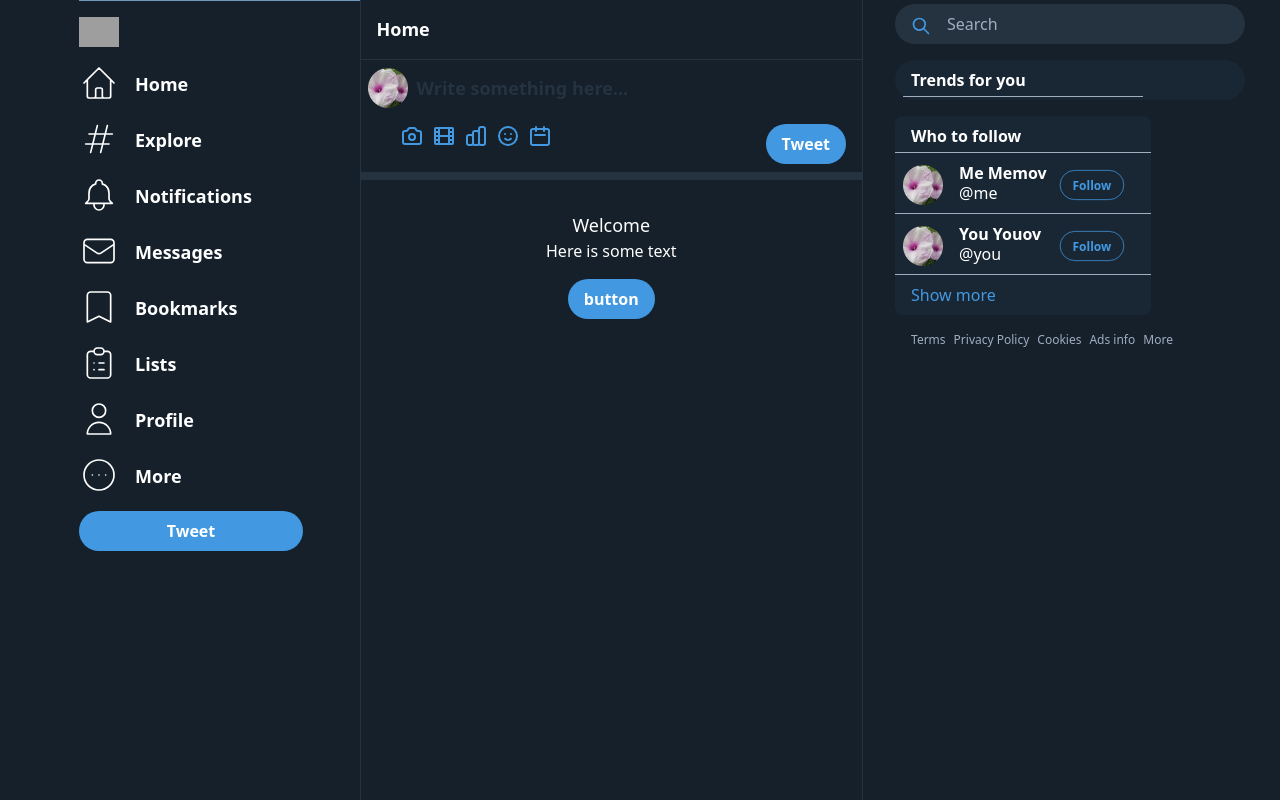
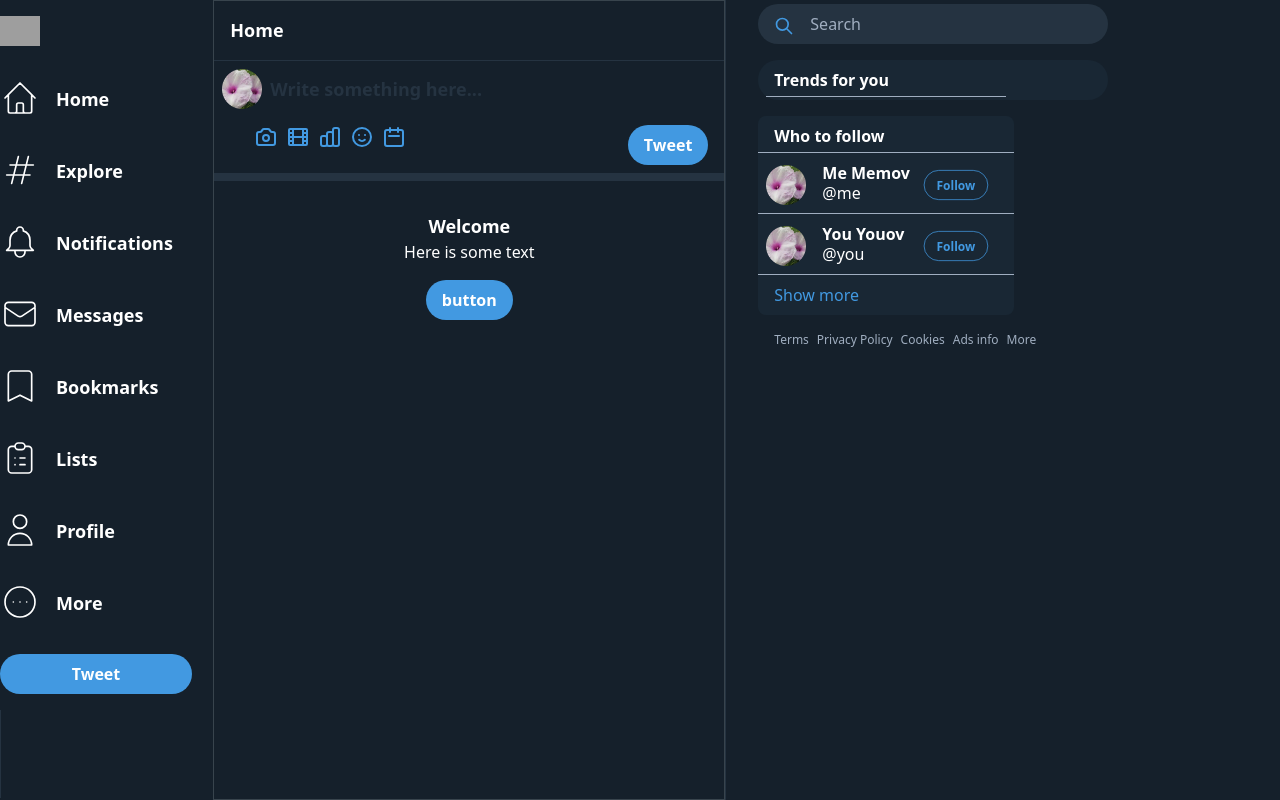
Before and after one commit to GrenthFP/TailwindExample, a Next.js app: page / in a window 1280 px wide. Built offline with nearby package versions, Linux system fonts and the light colour scheme; grey boxes are pictures that could not be loaded.

Commit message:
completely fixed the phone view

```diff
--- a/pages/index.js
+++ b/pages/index.js
@@ -1,24 +1,23 @@
 export default function IndexPage() {
   return (
-    <div className="w-screen h-screen bg-twitter lg:flex lg:flex-row">
-      <div className="hidden lg:block lg:h-screen lg:w-12"></div>
-
-      <div className="absolute bottom-0 w-full lg:relative lg:w-1/4 lg:flex lg:flex-row">
-        <button className="flex mb-5 items-center justify-center w-14.75 h-14.75 ml-auto mr-5 font-bold text-white bg-tweeterblue rounded-full hover:bg-blue-700 lg:hidden">
+    <div className="w-screen h-screen bg-twitter md:flex md:flex-row">
+      <div className="absolute bottom-0 w-full md:relative md:w-1/6 ml:w-1/4 md:flex md:flex-row">
+        <button className="flex mb-5 items-center justify-center w-14.75 h-14.75 ml-auto mr-5 font-bold text-white bg-tweeterblue rounded-full hover:bg-blue-700 md:hidden">
           <img
             src="https://upload.wikimedia.org/wikipedia/commons/c/c4/Quill_and_ink.svg"
             className="w-10 h-10"
           ></img>
         </button>
 
-        <div className="flex text-white border-t mb-0.5 border-dunno lg:flex-col lg:space-y-4 lg:w-full lg:ml-8">
+        <div className="flex text-white md:border-none border-t mb-0.5 border-dunno md:flex-col md:space-y-4 md:w-full ">
+          <div className="flex w-full h-full md:ml-auto md:w-16 xl:w-56 md:block ">
             <img
               src="https://i.pinimg.com/originals/88/69/9b/88699b2ec3b3164abaf20a23e20ed935.png"
-            className="hidden w-10 h-auto mt-4 lg:block "
+              className="hidden w-10 h-auto mt-4 md:block "
             ></img>
-          <button className="flex justify-center w-1/4 lg:w-auto lg:justify-start lg:my-8">
+            <button className="flex justify-center w-1/4 md:w-auto md:justify-start md:my-8">
               <svg
-              className="w-6.5625 lg:w-10  h-auto mb-auto mt-auto"
+                className="w-6.5625 md:w-10  h-auto mb-auto mt-auto"
                 xmlns="http://www.w3.org/2000/svg"
                 fill="none"
                 viewBox="0 0 24 24"
@@ -31,14 +30,14 @@ export default function IndexPage() {
                   d="M3 12l2-2m0 0l7-7 7 7M5 10v10a1 1 0 001 1h3m10-11l2 2m-2-2v10a1 1 0 01-1 1h-3m-6 0a1 1 0 001-1v-4a1 1 0 011-1h2a1 1 0 011 1v4a1 1 0 001 1m-6 0h6"
                 />
               </svg>
-            <span className="hidden pl-4 mt-2 text-lg font-bold text-white lg:block">
+              <span className="hidden pl-4 mt-2 text-lg font-bold text-white xl:block">
                 {" "}
                 Home
               </span>
             </button>
-          <button className="flex h-12.625 lg:h-auto justify-center w-1/4 lg:w-auto lg:justify-start lg:mb-8">
+            <button className="flex h-12.625 md:h-auto justify-center w-1/4 md:w-auto md:justify-start md:mb-8">
               <svg
-              className="w-6.5625 h-auto lg:hidden mb-auto mt-auto"
+                className="w-6.5625 h-auto md:hidden mb-auto mt-auto"
                 xmlns="http://www.w3.org/2000/svg"
                 fill="none"
                 viewBox="0 0 24 24"
@@ -52,7 +51,7 @@ export default function IndexPage() {
                 />
               </svg>
               <svg
-              className="hidden w-10 h-10 lg:block"
+                className="hidden w-10 h-10 md:block"
                 xmlns="http://www.w3.org/2000/svg"
                 fill="none"
                 viewBox="0 0 24 24"
@@ -66,14 +65,14 @@ export default function IndexPage() {
                 />
               </svg>
 
-            <span className="hidden pl-4 mt-2 text-lg font-bold text-white lg:block">
+              <span className="hidden pl-4 mt-2 text-lg font-bold text-white xl:block">
                 {" "}
                 Explore
               </span>
             </button>
-          <button className="flex justify-center w-1/4 lg:w-auto lg:justify-start lg:mb-8">
+            <button className="flex justify-center w-1/4 md:w-auto md:justify-start md:mb-8">
               <svg
-              className="w-6.5625 lg:w-10 h-auto mb-auto mt-auto"
+                className="w-6.5625 md:w-10 h-auto mb-auto mt-auto"
                 xmlns="http://www.w3.org/2000/svg"
                 fill="none"
                 viewBox="0 0 24 24"
@@ -87,14 +86,14 @@ export default function IndexPage() {
                 />
               </svg>
 
-            <span className="hidden pl-4 mt-2 text-lg font-bold text-white lg:block">
+              <span className="hidden pl-4 mt-2 text-lg font-bold text-white xl:block">
                 {" "}
                 Notifications
               </span>
             </button>
-          <button className="flex justify-center w-1/4 lg:w-auto lg:justify-start lg:mb-8 ">
+            <button className="flex justify-center w-1/4 md:w-auto md:justify-start md:mb-8 ">
               <svg
-              className="w-6.5625 lg:w-10 h-auto mb-auto mt-auto "
+                className="w-6.5625 md:w-10 h-auto mb-auto mt-auto "
                 xmlns="http://www.w3.org/2000/svg"
                 fill="none"
                 viewBox="0 0 24 24"
@@ -107,12 +106,12 @@ export default function IndexPage() {
                   d="M3 8l7.89 5.26a2 2 0 002.22 0L21 8M5 19h14a2 2 0 002-2V7a2 2 0 00-2-2H5a2 2 0 00-2 2v10a2 2 0 002 2z"
                 />
               </svg>
-            <span className="hidden pl-4 mt-2 text-lg font-bold text-white lg:block">
+              <span className="hidden pl-4 mt-2 text-lg font-bold text-white xl:block">
                 {" "}
                 Messages
               </span>
             </button>
-          <button className="justify-center hidden lg:flex lg:justify-start lg:mb-8">
+            <button className="justify-center hidden md:flex md:justify-start md:mb-8">
               <svg
                 className="w-10 h-auto"
                 xmlns="http://www.w3.org/2000/svg"
@@ -127,12 +126,12 @@ export default function IndexPage() {
                   d="M5 5a2 2 0 012-2h10a2 2 0 012 2v16l-7-3.5L5 21V5z"
                 />
               </svg>
-            <span className="hidden pl-4 mt-2 text-lg font-bold text-white lg:block">
+              <span className="hidden pl-4 mt-2 text-lg font-bold text-white xl:block">
                 {" "}
                 Bookmarks
               </span>
             </button>
-          <button className="justify-center hidden lg:flex lg:justify-start lg:mb-8">
+            <button className="justify-center hidden md:flex md:justify-start md:mb-8">
               <svg
                 className="w-10 h-auto"
                 xmlns="http://www.w3.org/2000/svg"
@@ -147,12 +146,12 @@ export default function IndexPage() {
                   d="M9 5H7a2 2 0 00-2 2v12a2 2 0 002 2h10a2 2 0 002-2V7a2 2 0 00-2-2h-2M9 5a2 2 0 002 2h2a2 2 0 002-2M9 5a2 2 0 012-2h2a2 2 0 012 2m-3 7h3m-3 4h3m-6-4h.01M9 16h.01"
                 />
               </svg>
-            <span className="hidden pl-4 mt-2 text-lg font-bold text-white lg:block">
+              <span className="hidden pl-4 mt-2 text-lg font-bold text-white xl:block">
                 {" "}
                 Lists
               </span>
             </button>
-          <button className="justify-center hidden lg:flex lg:justify-start lg:mb-8">
+            <button className="justify-center hidden md:flex md:justify-start md:mb-8">
               <svg
                 className="w-10 h-auto"
                 xmlns="http://www.w3.org/2000/svg"
@@ -168,12 +167,12 @@ export default function IndexPage() {
                 />
               </svg>
 
-            <span className="hidden pl-4 mt-2 text-lg font-bold text-white lg:block">
+              <span className="hidden pl-4 mt-2 text-lg font-bold text-white xl:block">
                 {" "}
                 Profile
               </span>
             </button>
-          <button className="justify-center hidden lg:flex lg:justify-start lg:mb-8">
+            <button className="justify-center hidden md:flex md:justify-start md:mb-8">
               <svg
                 className="w-10 h-auto"
                 xmlns="http://www.w3.org/2000/svg"
@@ -188,46 +187,50 @@ export default function IndexPage() {
                   d="M8 12h.01M12 12h.01M16 12h.01M21 12a9 9 0 11-18 0 9 9 0 0118 0z"
                 />
               </svg>
-            <span className="hidden pl-4 mt-2 text-lg font-bold text-white lg:block">
+              <span className="hidden pl-4 mt-2 text-lg font-bold text-white xl:block">
                 {" "}
                 More
               </span>
             </button>
-          <button className="hidden w-56 px-4 py-2 font-bold text-white bg-blue-500 rounded-full hover:bg-blue-700 lg:block ">
+            <button className="hidden w-48 px-4 py-2 font-bold text-white bg-blue-500 rounded-full hover:bg-blue-700 xl:block ">
               Tweet
+            </button>
+            <button className="items-center justify-center hidden w-10 h-10 mb-5 ml-auto mr-6 font-bold text-white rounded-full md:flex bg-tweeterblue hover:bg-blue-700 xl:hidden">
+              <img
+                src="https://upload.wikimedia.org/wikipedia/commons/c/c4/Quill_and_ink.svg"
+                className="w-6 h-6"
+              ></img>
             </button>
           </div>
           <div className="hidden h-0.25 w-full bg-twittergray  lg:h-screen lg:w-0.25 lg:block"></div>
         </div>
+      </div>
       {/*Side bar almost finished*/}
-      <div className="w-screen lg:w-2/5">
+      <div className="w-screen lg:max-w-lg md:border xl:w-2/5 border-dunno">
         <nav className="flex flex-row ">
           <img
             src="picture.png"
-            className="w-7.5 h-auto mx-4  my-3 lg:hidden"
+            className="w-7.5 h-auto mx-4  my-3 md:hidden"
           ></img>
           <a
             href="/home/"
-            className="mt-4 ml-4 text-lg font-bold text-white lg:mb-4"
+            className="mt-4 ml-4 text-lg font-bold text-white md:mb-4"
           >
             Home
           </a>
         </nav>
-        <div className="h-0.25 w-full bg-twittergray "></div>
-        <div className="hidden lg:flex-row lg:flex">
-          <img
-            src="picture.png"
-            className="hidden w-10 h-10 mx-2 my-2 lg:block"
-          ></img>
+        <div className="h-0.25 w-full bg-twittergray"></div>
+        <div className="hidden md:flex-row md:flex">
+          <img src="picture.png" className="w-10 h-10 mx-2 my-2"></img>
           <input
             type="text"
             value="Write something here..."
-            className="hidden text-lg font-bold text-twittergray lg:block bg-twitter"
+            className="text-lg font-bold text-twittergray bg-twitter"
           ></input>
         </div>
-        <div className="hidden mt-2 text-blue-500 lg:flex lg:flex-row">
+        <div className="hidden mt-2 text-blue-500 md:flex md:flex-row">
           <svg
-            className="hidden w-6 h-6 ml-10 lg:block"
+            className="w-6 h-6 ml-10 "
             xmlns="http://www.w3.org/2000/svg"
             fill="none"
             viewBox="0 0 24 24"
@@ -247,7 +250,7 @@ export default function IndexPage() {
             />
           </svg>
           <svg
-            className="hidden w-6 h-6 ml-2 lg:block"
+            className="w-6 h-6 ml-2 "
             xmlns="http://www.w3.org/2000/svg"
             fill="none"
             viewBox="0 0 24 24"
@@ -261,7 +264,7 @@ export default function IndexPage() {
             />
           </svg>
           <svg
-            className="hidden w-6 h-6 ml-2 lg:block"
+            className="w-6 h-6 ml-2 "
             xmlns="http://www.w3.org/2000/svg"
             fill="none"
             viewBox="0 0 24 24"
@@ -275,7 +278,7 @@ export default function IndexPage() {
             />
           </svg>
           <svg
-            className="hidden w-6 h-6 ml-2 lg:block"
+            className="w-6 h-6 ml-2 "
             xmlns="http://www.w3.org/2000/svg"
             fill="none"
             viewBox="0 0 24 24"
@@ -303,13 +306,14 @@ export default function IndexPage() {
             />
           </svg>
 
-          <button className="hidden px-4 py-2 ml-auto mr-4 font-bold text-white bg-blue-500 rounded-full hover:bg-blue-700 lg:block">
+          <button className="px-4 py-2 ml-auto mr-4 font-bold text-white bg-blue-500 rounded-full hover:bg-blue-700">
             Tweet
           </button>
         </div>
-        <div className="hidden w-full h-2 mt-2 bg-twittergray lg:block"></div>
+        <div className="hidden w-full h-2 mt-2 bg-twittergray md:block"></div>
         <div className="flex flex-col items-center my-auto text-white">
-          <h1 className="mt-8 text-lg ">Welcome</h1>
+          <h1 className="mt-8 text-lg font-bold">Welcome</h1>
+
           <p>Here is some text</p>
           <button className="px-4 py-2 mt-4 font-bold text-white bg-blue-500 rounded-full hover:bg-blue-700">
             button
@@ -317,7 +321,7 @@ export default function IndexPage() {
         </div>
       </div>
       <div className="hidden w-1/3 h-screen lg:flex ">
-        <div className="hidden h-full w-0.25 bg-twittergray  lg:h-screen  lg:block"></div>
+        <div className=" h-full w-0.25 bg-twittergray  h-screen  "></div>
         <div className="mt-1 w-87.5 ml-8 space-y-4">
           <div className="w-78.5 h-10 p-2 space-x-4 rounded-full bg-twittergray">
             <svg
--- a/tailwind.config.js
+++ b/tailwind.config.js
@@ -10,7 +10,7 @@ module.exports = {
         twitter: "#15202B",
         twittergray: "#253341",
         twitterfiller: "#192734",
-        dunno: "#6E98BF",
+        dunno: "#38444D",
         tweeterblue: "#1A91DA",
       },
       height: { 0.25: "1px", 14.75: "59px", 12.625: "50.5px" },
```
Lines whose indentation alone changed are shown as unchanged.
